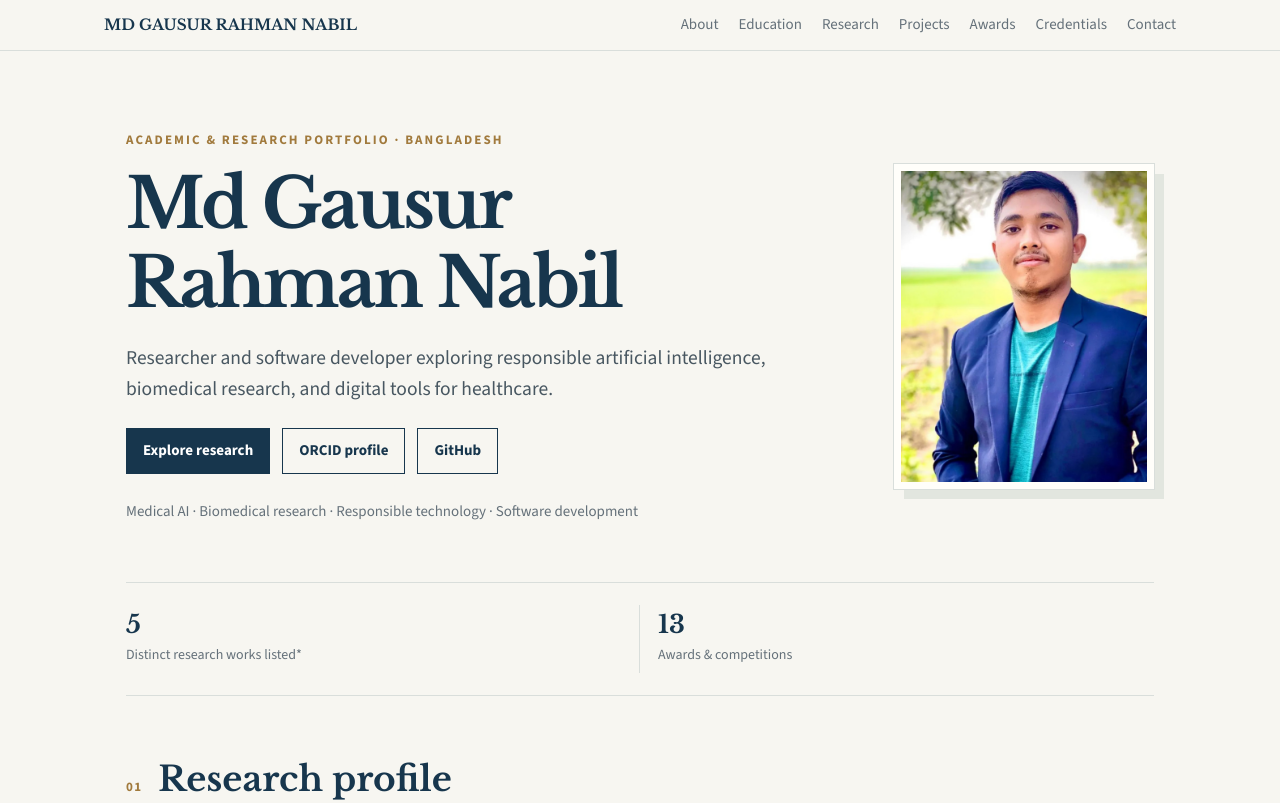
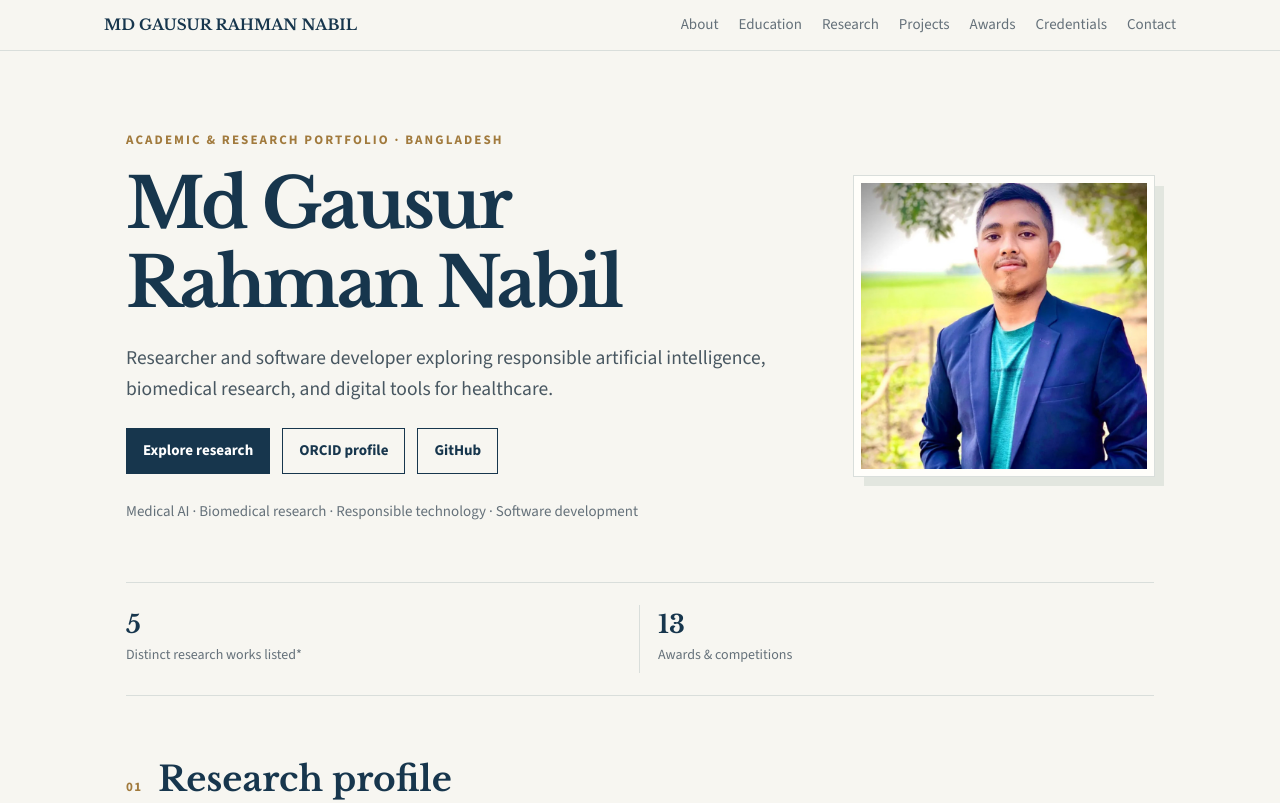
Before and after one commit to nabilgr847/nabilgr847.github.io, a plain HTML site: page index.html in a window 1280 px wide. Shown: the top 803 px of the page. Drawn offline with nearby package versions, Linux system fonts and the light colour scheme.

Commit message:
Update academic portfolio and certificates

```diff
--- a/index.html
+++ b/index.html
@@ -34,7 +34,7 @@ main{max-width:1080px;margin:auto;padding:0 26px 64px}
 h1,h2,h3{color:var(--navy)}h1{font:700 clamp(2.4rem,5.4vw,4.35rem)/1.15 var(--serif);letter-spacing:-.04em;margin:14px 0 18px}
 .lead{font-size:1.22rem;line-height:1.6;color:#485761;max-width:650px;margin:0 0 24px}
 .hero-links{display:flex;gap:12px;flex-wrap:wrap}.btn{display:inline-block;border:1px solid var(--navy);padding:9px 16px;text-decoration:none;color:var(--navy);font-weight:700;font-size:15px}.btn.primary{background:var(--navy);color:white}.btn:hover{background:var(--gold);border-color:var(--gold);color:white}
-.portrait{width:100%;max-width:260px;justify-self:end}.portrait img{width:100%;height:325px;display:block;object-fit:cover;object-position:center 18%;border:7px solid var(--white);outline:1px solid var(--line);box-shadow:10px 10px 0 #e2e6df}
+.portrait{width:100%;max-width:300px;justify-self:end}.portrait img{width:100%;height:auto;aspect-ratio:1/1;display:block;object-fit:contain;object-position:center;border:7px solid var(--white);outline:1px solid var(--line);box-shadow:10px 10px 0 #e2e6df}
 .identity{margin-top:25px;color:var(--muted);font-size:15px}
 .metrics{display:grid;grid-template-columns:repeat(2,1fr);gap:0;border-bottom:1px solid var(--line);padding:22px 0}
 .metric{padding:4px 18px;border-right:1px solid var(--line)}.metric:first-child{padding-left:0}.metric:last-child{border:0}
@@ -56,7 +56,7 @@ h2{font:700 clamp(1.55rem,3vw,2.15rem) var(--serif);margin:0}.section-no{font:70
 .certs{display:grid;grid-template-columns:1fr 1fr;gap:10px}.cert{background:var(--white);border:1px solid var(--line);padding:13px 16px}.cert strong{display:block;font-size:15px;color:var(--navy)}.cert span{font-size:14px;color:var(--muted)}.cert[hidden]{display:none}
 .contact{background:var(--navy);color:#f8f7f1;padding:28px 30px;margin-top:24px}.contact h3{color:white;font:700 22px var(--serif);margin:0 0 8px}.contact p{margin:0 0 14px;color:#e0e7e8}.contact a{color:#f0d49f}
 footer{border-top:1px solid var(--line);margin-top:64px;padding-top:20px;display:flex;justify-content:space-between;gap:20px;color:var(--muted);font-size:14px}
-@media(max-width:1024px){html,body{max-width:100%;overflow-x:hidden}.nav{align-items:flex-start;flex-direction:column;gap:8px;padding:10px 16px}.brand{white-space:normal}nav{width:100%;gap:14px;overflow-x:auto;padding-bottom:4px}.hero{grid-template-columns:1fr;gap:24px;padding:38px 0}.portrait{justify-self:center;max-width:190px}.portrait img{height:238px}.metrics{grid-template-columns:1fr 1fr;row-gap:12px}.metric{padding:4px 12px}.metric:nth-child(2){border:0}.two-col{grid-template-columns:1fr;gap:18px}.entry{grid-template-columns:1fr;gap:4px}.cards,.awards,.certs{grid-template-columns:1fr}main{padding-inline:18px}section{padding-top:42px}footer{flex-direction:column}}
+@media(max-width:1024px){html,body{max-width:100%;overflow-x:hidden}.nav{align-items:flex-start;flex-direction:column;gap:8px;padding:10px 16px}.brand{white-space:normal}nav{width:100%;gap:14px;overflow-x:auto;padding-bottom:4px}.hero{grid-template-columns:1fr;gap:24px;padding:38px 0}.portrait{justify-self:center;max-width:240px}.portrait img{height:auto;aspect-ratio:1/1;object-fit:contain}.metrics{grid-template-columns:1fr 1fr;row-gap:12px}.metric{padding:4px 12px}.metric:nth-child(2){border:0}.two-col{grid-template-columns:1fr;gap:18px}.entry{grid-template-columns:1fr;gap:4px}.cards,.awards,.certs{grid-template-columns:1fr}main{padding-inline:18px}section{padding-top:42px}footer{flex-direction:column}}
 @media(prefers-reduced-motion:reduce){html{scroll-behavior:auto}}
 </style>
 </head>
@@ -73,7 +73,7 @@ footer{border-top:1px solid var(--line);margin-top:64px;padding-top:20px;display
 <div class="hero-links"><a class="btn primary" href="#research">Explore research</a><a class="btn" href="https://orcid.org/0009-0001-3110-0640" target="_blank" rel="noopener">ORCID profile</a><a class="btn" href="https://github.com/nabilgr847" target="_blank" rel="noopener">GitHub</a></div>
 <div class="identity">Medical AI · Biomedical research · Responsible technology · Software development</div>
 </div>
-<div class="portrait"><img src="md-gausur-rahman-nabil.jpg" alt="Portrait of Md Gausur Rahman Nabil" width="600" height="750"></div>
+<div class="portrait"><img src="md-gausur-rahman-nabil.jpg" alt="Portrait of Md Gausur Rahman Nabil" width="600" height="600"></div>
 </div>
 <div class="metrics" aria-label="Portfolio overview">
 <div class="metric"><strong>5</strong><span>Distinct research works listed*</span></div><div class="metric"><strong>13</strong><span>Awards & competitions</span></div>
```
